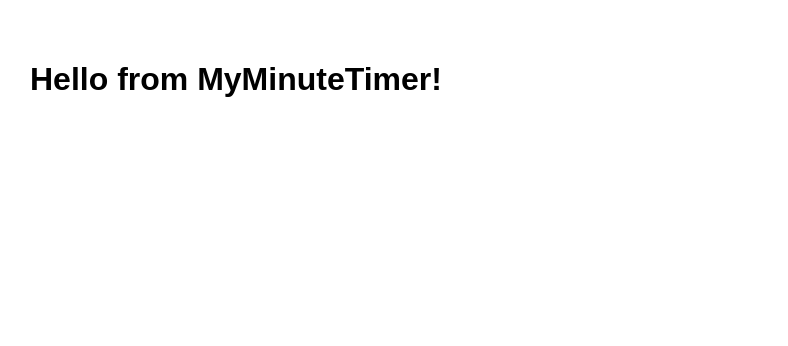
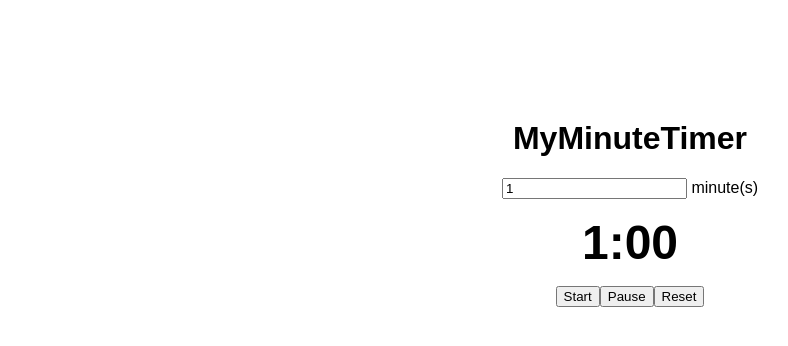
Before and after one commit to Richrow13/my-minute-timer, a React (Vite) app: page / in a window 1280 px wide. Shown: the top 346 px of the page, without its empty margins (10-798 px from the left). Built offline with nearby package versions, Linux system fonts and the light colour scheme.

Commit message:
Add full timer code to App.jsx

```diff
--- a/src/App.jsx
+++ b/src/App.jsx
@@ -1,3 +1,53 @@
-export default function App() {
-  return <h1>Hello from MyMinuteTimer!</h1>;
+import { useState, useEffect } from 'react';
+
+export default function MyMinuteTimer() {
+  const [time, setTime] = useState(60);
+  const [isRunning, setIsRunning] = useState(false);
+  const [inputMinutes, setInputMinutes] = useState(1);
+
+  useEffect(() => {
+    let timer;
+    if (isRunning && time > 0) {
+      timer = setInterval(() => setTime((t) => t - 1), 1000);
+    } else if (time === 0) {
+      new Audio('/chime.mp3').play();
+      alert("Time's up! 🎉");
+      setIsRunning(false);
+    }
+    return () => clearInterval(timer);
+  }, [isRunning, time]);
+
+  const handleStart = () => {
+    setTime(inputMinutes * 60);
+    setIsRunning(true);
+  };
+
+  return (
+    <div style={{ textAlign: 'center', marginTop: '5rem' }}>
+      <h1>MyMinuteTimer</h1>
+
+      <div>
+        <input
+          type="number"
+          value={inputMinutes}
+          onChange={(e) => setInputMinutes(+e.target.value)}
+          min={1}
+        />
+        <span> minute(s)</span>
+      </div>
+
+      <h2 style={{ fontSize: '3rem', margin: '1rem' }}>
+        {Math.floor(time / 60)}:{String(time % 60).padStart(2, '0')}
+      </h2>
+
+      <div>
+        <button onClick={handleStart}>Start</button>
+        <button onClick={() => setIsRunning(false)}>Pause</button>
+        <button onClick={() => {
+          setTime(inputMinutes * 60);
+          setIsRunning(false);
+        }}>Reset</button>
+      </div>
+    </div>
+  );
 }
```
